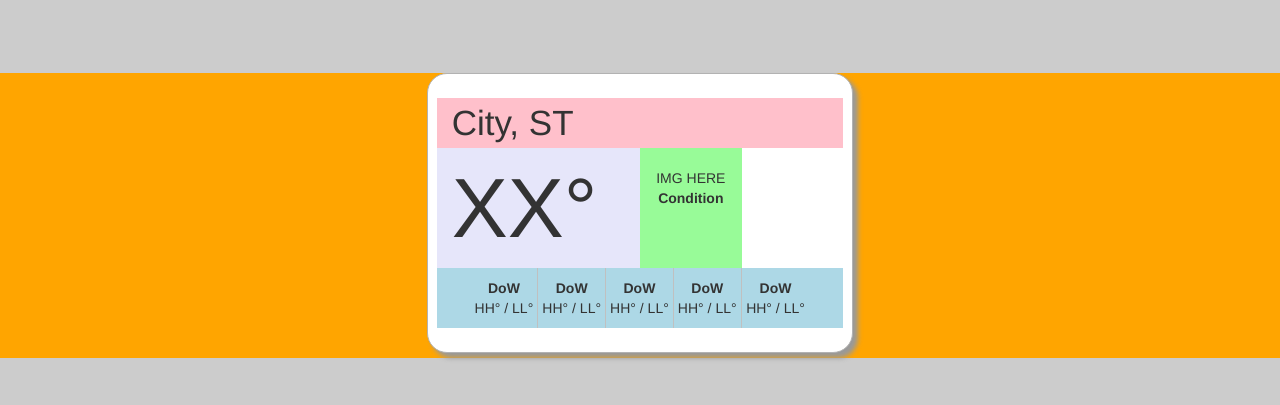
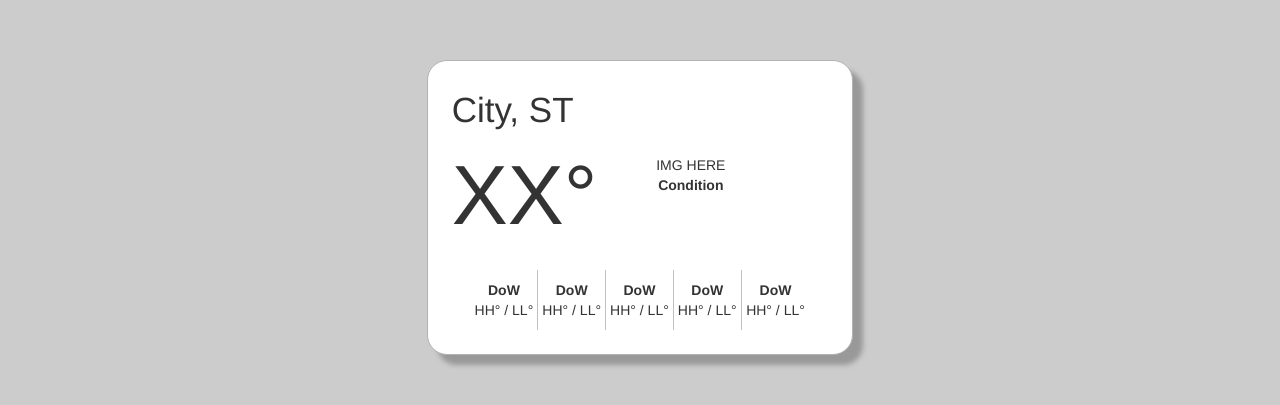
Before and after one commit to pjobson/penfed_coding_test, a website: page index.html in a window 1280 px wide. Shown: the part 185-590 px from the top of the page. Drawn offline with nearby package versions, Linux system fonts and the light colour scheme; no server answers.

Commit message:
Fixed spacing a bit.

```diff
--- a/index.html
+++ b/index.html
@@ -16,13 +16,14 @@
 	<div class="container-fluid" id="pf-WeatherBox">
 		<div class="row">
 			<div class="pf-Widget col-lg-4 col-lg-offset-4 well-lg drop-shadow">
+
 				<div class="row">
 					<div class="pf-CityState col-lg-12">
 						City, ST
 					</div>
 				</div>
 
-				<div class="row row-eq-height">
+				<div class="pf-TemperatureRow row row-eq-height">
 					<div class="pf-Temperature col-lg-6 col-height">
 						XX&deg;
 					</div>
--- a/public/assets/style.css
+++ b/public/assets/style.css
@@ -9,8 +9,7 @@ body {
 	right: 0;
 	bottom: 0;
 	left: 0;
-	height: 285px;
-	background-color: orange;
+	height: 310px;
 }
 
 #pf-WeatherBox .well-lg {
@@ -18,8 +17,8 @@ body {
 }
 
 #pf-WeatherBox .drop-shadow {
-	-webkit-box-shadow: 5px 5px 5px #999999;
-	box-shadow: 5px 5px 5px #999999;
+	-webkit-box-shadow: 10px 10px 5px #999999;
+	box-shadow: 10px 10px 5px #999999;
 }
 
 
@@ -30,6 +29,10 @@ body {
 	display:         flex;
 }
 
+#pf-WeatherBox .pf-TemperatureRow {
+	margin-bottom: 15px;
+}
+
 
 #pf-WeatherBox .pf-Widget {
 	border: 1px solid #b2b2b2;
@@ -38,21 +41,14 @@ body {
 
 #pf-WeatherBox .pf-CityState {
 	font-size: 2.5em;
-	background-color: pink;
 }
 
 #pf-WeatherBox .pf-Temperature {
 	font-size: 6em;
-	background-color: lavender;
 }
 
 #pf-WeatherBox .pf-Icon {
-	background-color: palegreen;
 	padding-top: 20px;
-}
-
-#pf-WeatherBox .pf-Forecast {
-	background-color: lightblue;
 }
 
 #pf-WeatherBox .pf-Forecast > div {
@@ -63,3 +59,27 @@ body {
 #pf-WeatherBox .pf-Forecast > div:last-child {
 	border-right: 0;
 }
+
+
+/* DEBUG COLORS *
+#pf-WeatherBox {
+	background-color: orange;
+}
+
+
+#pf-WeatherBox .pf-CityState {
+	background-color: pink;
+}
+
+#pf-WeatherBox .pf-Temperature {
+	background-color: lavender;
+}
+
+#pf-WeatherBox .pf-Icon {
+	background-color: palegreen;
+}
+
+#pf-WeatherBox .pf-Forecast {
+	background-color: lightblue;
+}
+/**/
```
